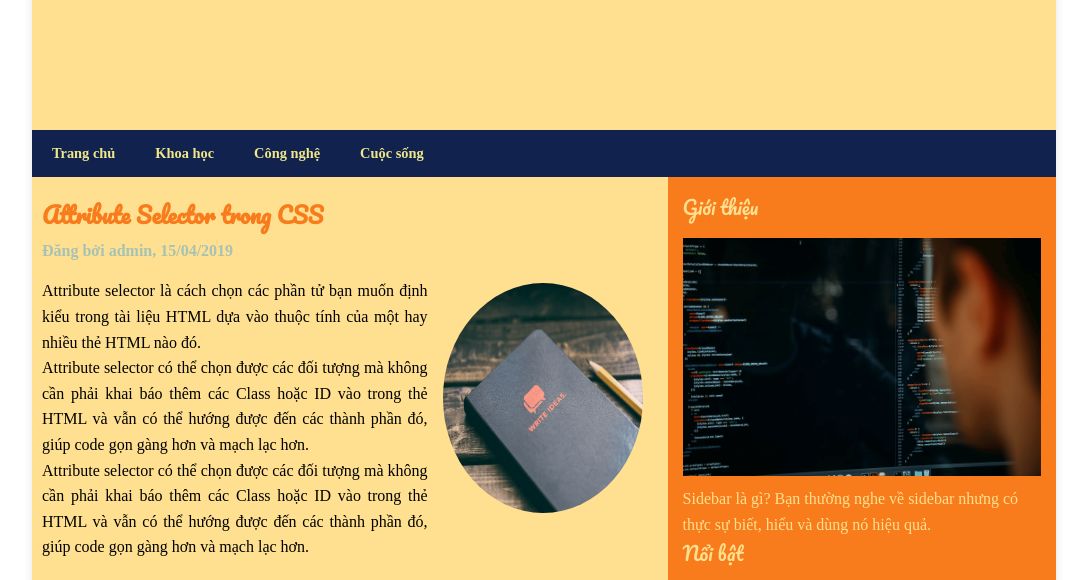
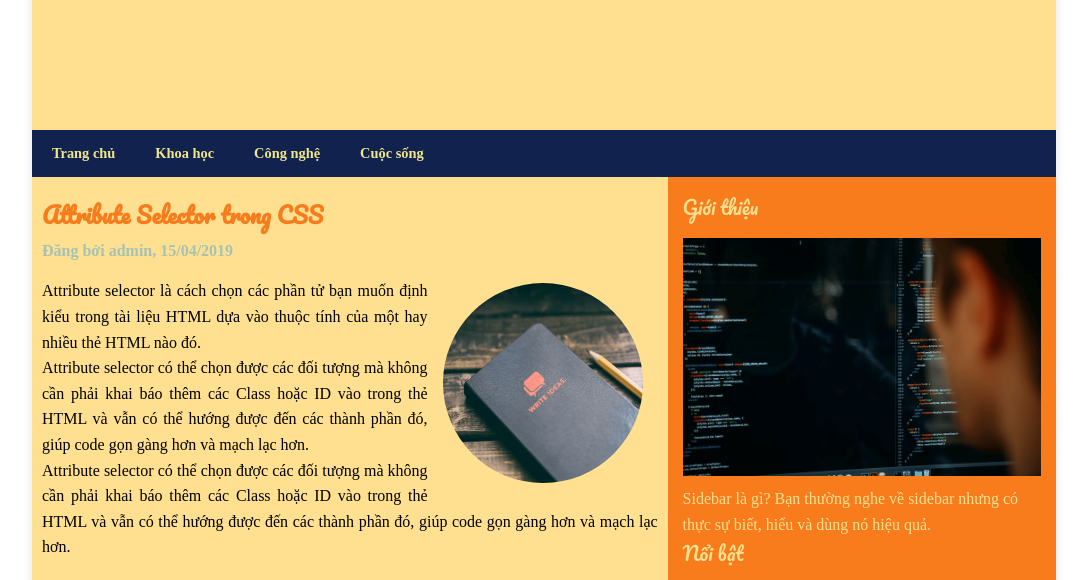
Before and after one commit to tt7443359-ops/tkweb-kt4-tam, a plain HTML site: page index.html in a window 1280 px wide. Shown: the part 173-753 px from the top of the page, without its empty margins (96-1183 px from the left). Drawn offline with Linux system fonts and the light colour scheme.

Commit message:
Add files via upload

```diff
--- a/style.css
+++ b/style.css
@@ -105,7 +105,7 @@ h1 {
     float: right;
     margin: 5px 15px 15px;
     border-radius: 50%;
-    height: 230px;
+    height: 200px;
     width: 200px;
 }
 
```
